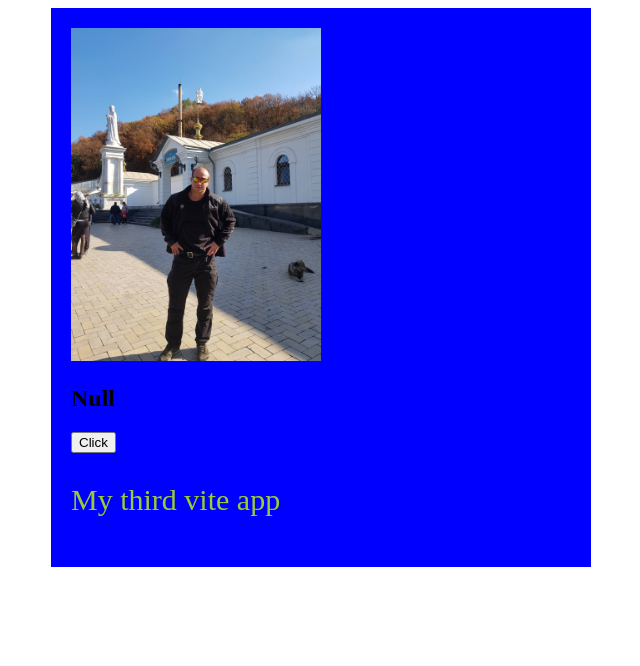
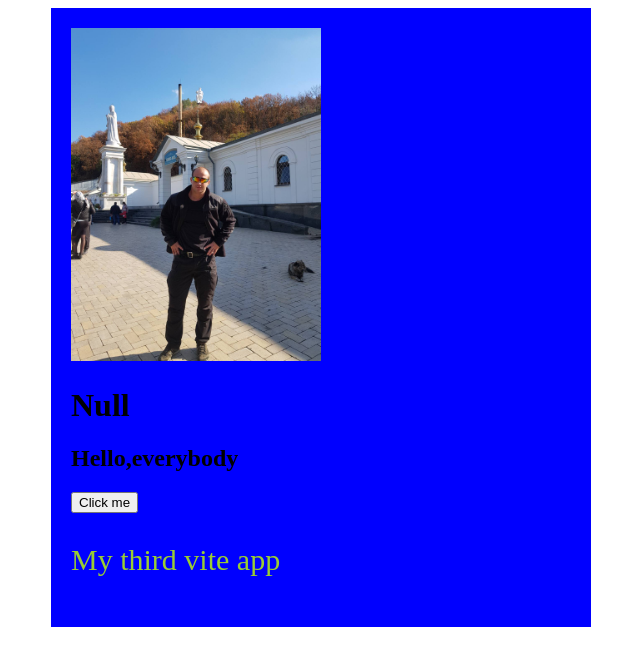
Before and after one commit to Genya10/react-edit, a React (Vite) app: page / in a window 1280 px wide. Shown: the top 666 px of the page, without its empty margins (437-1077 px from the left). Built offline with nearby package versions, Linux system fonts and the light colour scheme.

Commit message:
add array useState

```diff
--- a/src/App.jsx
+++ b/src/App.jsx
@@ -3,11 +3,17 @@ import { Details } from "./Details";
 
 function App() {
 
-  const [title,setTitle] = useState('Null');
+const [details, setDetails] = useState({
+  title:'Null',
+  description:'Hello,everybody',
+  buttonText:'Click me'
+})
 
   return (
     <div>
-     <Details title={title} setTitle={setTitle}/>
+     <Details
+       details={details} setDetails={setDetails}
+      />
     </div>
   );
 }
--- a/src/Details.jsx
+++ b/src/Details.jsx
@@ -1,16 +1,23 @@
 import cl from './Details.module.scss'
 
-export const Details = ({title,setTitle}) => {
+export const Details = ({details, setDetails}) => {
   return (
     <div>
       <div className={cl.container}>
         <img src="./iam.jpg" width={250} />
         <div>
-          <h2>{title}</h2>
-          <button onClick={
-            () => setTitle(prev=>{
-                return prev + "again"
-            })}>Click</button>
+         <h1>{details.title}</h1>
+         <h2>{details.description}</h2>
+         <div>
+            <button onClick={()=>{
+                 setDetails(prev => {
+                    return {
+                        ...prev,
+                        title: prev.title + '...'
+                    }
+                 })
+            }}>{details.buttonText}</button>
+         </div>
         </div>
         <p className={cl.text}>My third vite app</p>
       </div>
```
